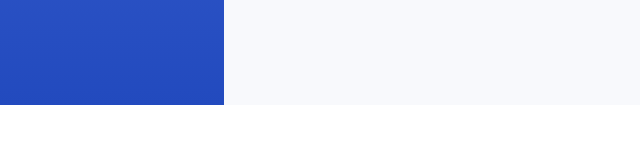
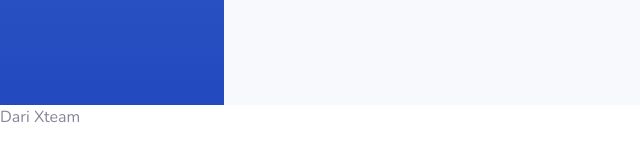
Before and after one commit to StipenMaun/BelajarPHP, a PHP site: page /Admin in a window 1280 px wide. Shown: the part 695-840 px from the top of the page, without its empty margins (0-640 px from the left). Before the commit the page ends 800 px from the top, so only its background shows below. Run offline with PHP 8.4, Linux system fonts and the light colour scheme; the visitor is signed in with stand-in values (Sample User, id 1); data comes from the database, SQL or seed files in the repository; some libraries are stand-ins or nearby versions.

Commit message:
Semoga bisa

```diff
--- a/projek/Admin/index.php
+++ b/projek/Admin/index.php
@@ -50,3 +50,4 @@ if (isset($_SESSION["is_login"])) {
 <?php include "template/footer.php" ?>
 
 <!-- NOTE DARI BRANCH LUAR -->
+<p>Dari Xteam</p>
```
